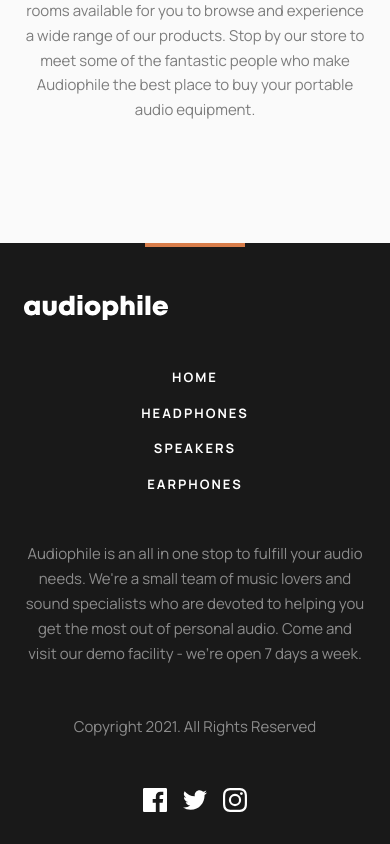
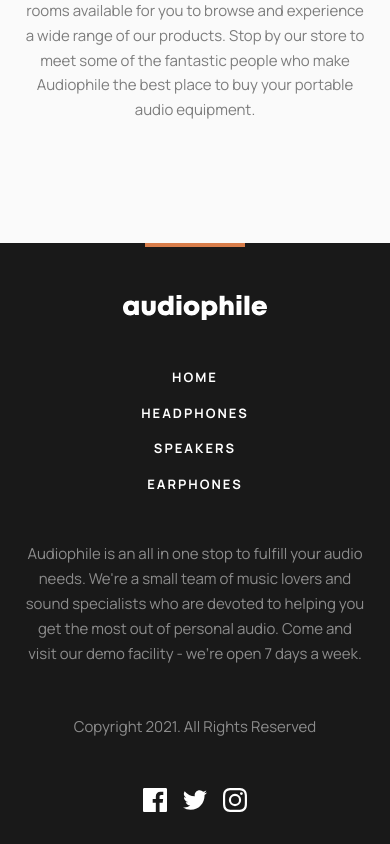
Before and after one commit to codingaddo/audiophile_ecommerce, a Next.js app: page / in a window 390 px wide. Shown: the part 3552-4396 px from the top of the page. Built offline with nearby package versions, Linux system fonts and the light colour scheme.

Commit message:
fix logo position on mobile

```diff
--- a/src/components/organisms/Footer/index.tsx
+++ b/src/components/organisms/Footer/index.tsx
@@ -38,7 +38,12 @@ const Footer = (): JSX.Element => {
           spacing={{ base: '3rem', sm: '2rem' }}
           justify={{ lg: 'space-between' }}
         >
-          <Logo />
+          <Box
+            display={{ base: 'flex', md: 'block' }}
+            justifyContent={{ base: 'center', md: 'flex-start' }}
+          >
+            <Logo />
+          </Box>
           <FooterLinks />
         </Stack>
         <SimpleGrid
@@ -51,7 +56,7 @@ const Footer = (): JSX.Element => {
             Audiophile is an all in one stop to fulfill your audio needs.
             We&apos;re a small team of music lovers and sound specialists who
             are devoted to helping you get the most out of personal audio. Come
-            and visit our demo facility - we’re open 7 days a week.
+            and visit our demo facility - we&apos;re open 7 days a week.
           </Text>
           <Text variant="darkBackground" gridArea={{ sm: 'b' }}>
             Copyright 2021. All Rights Reserved
```
